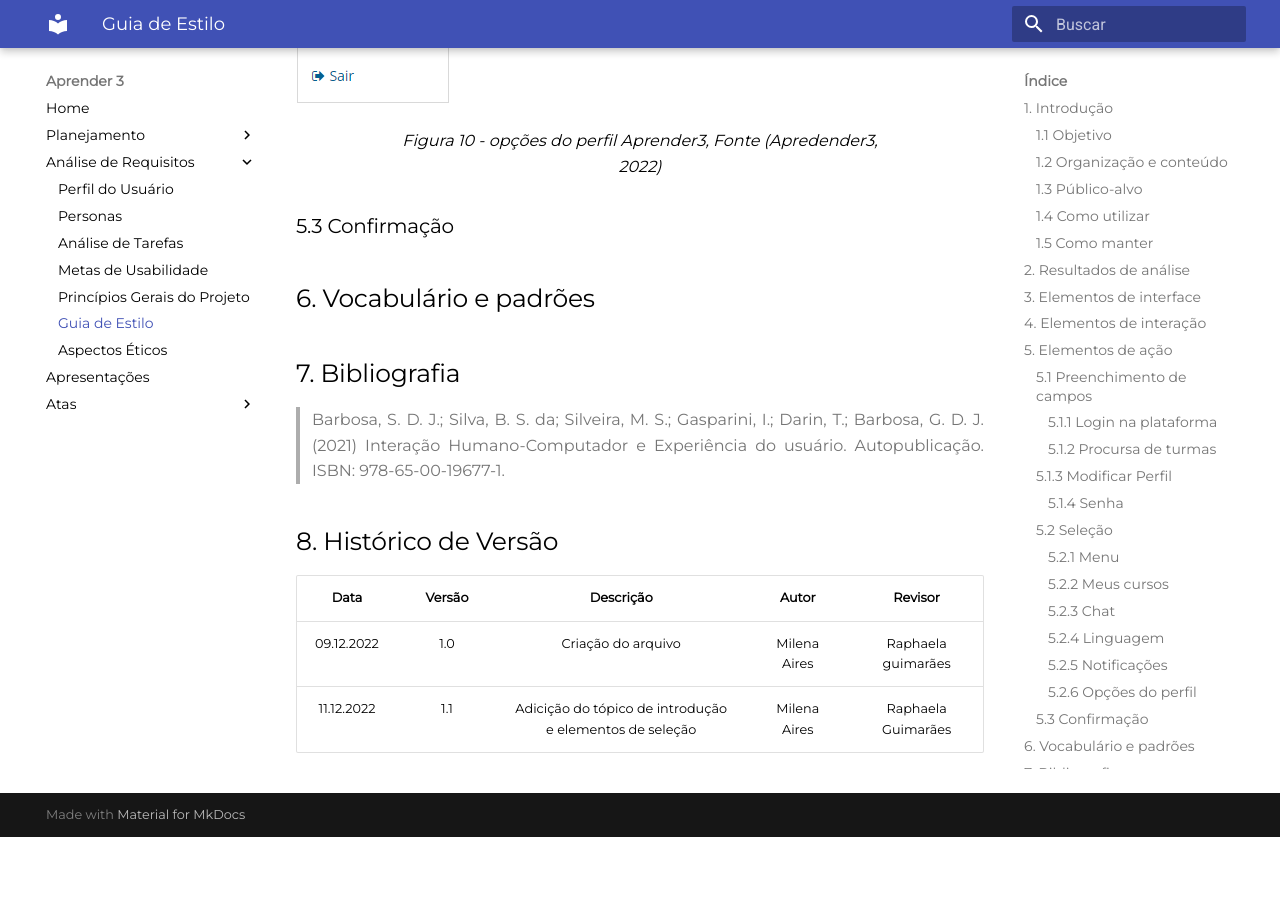
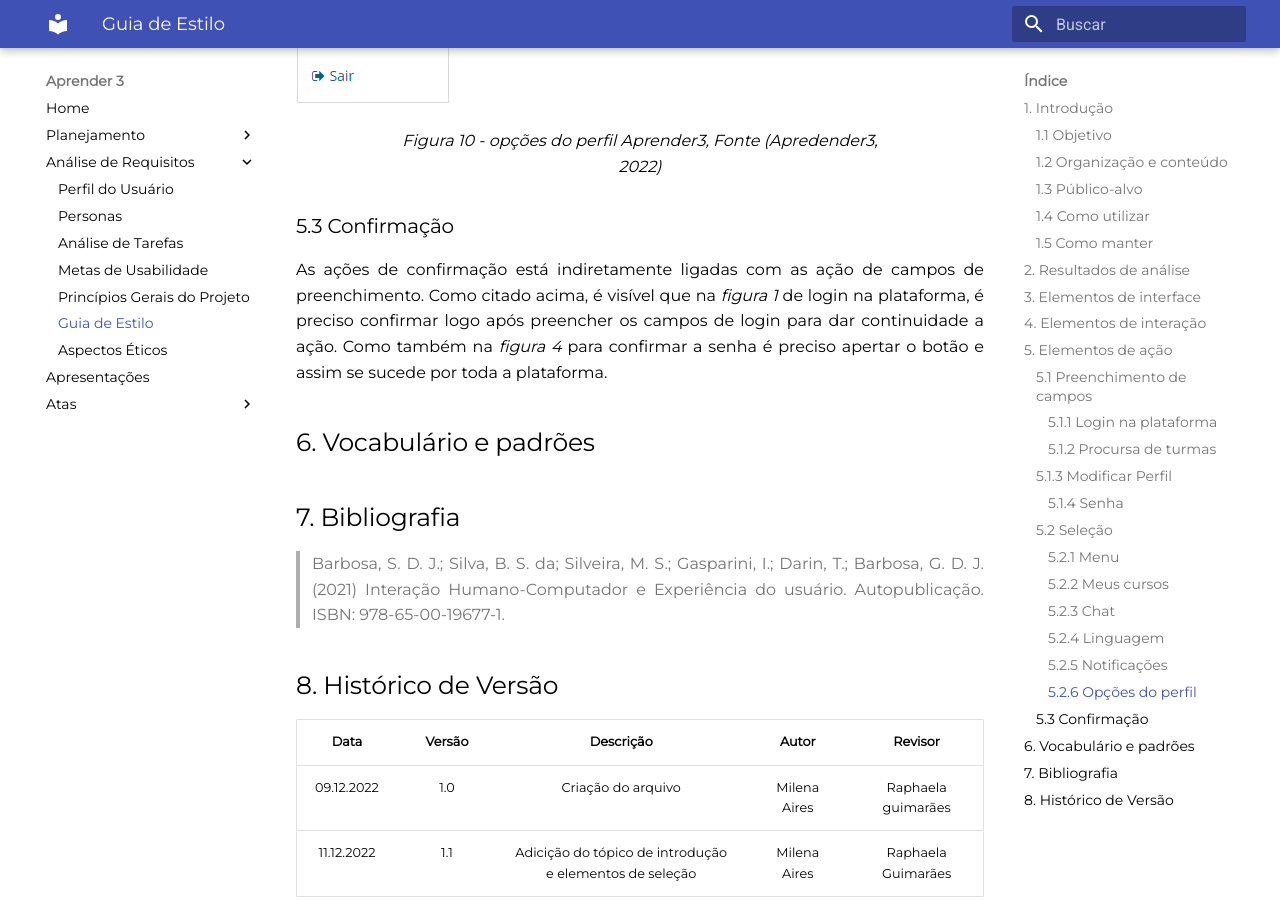
Before and after one commit to mdsreq-fga-unb/2022.2-Aprender3, an MkDocs documentation site: the page built from docs/analise_de_requisitos/guia_de_estilo.md, in a window 1280 px wide and 900 px high, scrolled down 5860 px. Built offline with MkDocs 1.6.1 and Material for MkDocs 9.7.7, drawn with Linux system fonts in a browser that asks for light colours; before the commit the page ends 6697 px from its top, so only the background shows below that.

Commit message:
Update guia_de_estilo.md

```diff
--- a/docs/analise_de_requisitos/guia_de_estilo.md
+++ b/docs/analise_de_requisitos/guia_de_estilo.md
@@ -108,6 +108,8 @@ Quando é selecionado o perfil, é aberto um menu de diversas seleções que o u
 
 
 ### 5.3 Confirmação
+As ações de confirmação está indiretamente ligadas com as ação de campos de preenchimento.
+Como citado acima, é visível que na _figura 1_ de login na plataforma, é preciso confirmar logo após preencher os campos de login para dar continuidade a ação. Como também na _figura 4_ para confirmar a senha é preciso apertar o botão e assim se sucede por toda a plataforma.
 
 ## 6.  Vocabulário e padrões
 
```
